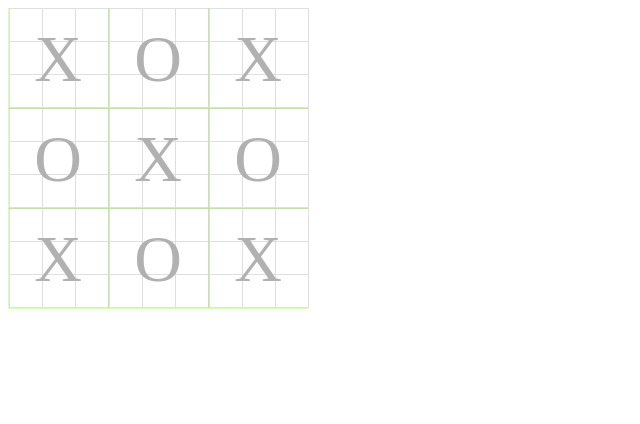
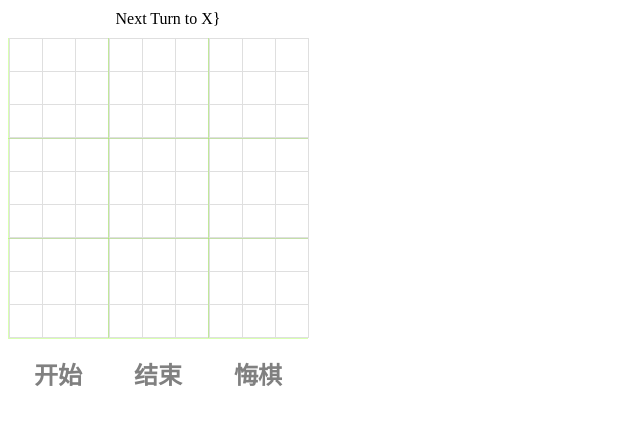
Before and after one commit to xuricky/Super-Tic-Tac-Toe-AI, a React app: page / in a window 1280 px wide. Shown: the top 424 px of the page, without its empty margins (0-640 px from the left). Built offline with nearby package versions, Linux system fonts and the light colour scheme.

Commit message:
add gameinfo && comment

```diff
--- a/index.html
+++ b/index.html
@@ -1,7 +1,7 @@
 <html>
     <head>
         <meta charset="UTF-8" />
-        <title>Hello React!</title>
+        <title>Super Tic-Tac-Toe AI!</title>
     </head>
     <body>
         <div id="example"></div>
--- a/src/common/action.ts
+++ b/src/common/action.ts
@@ -14,29 +14,35 @@ interface UIData {
 }
 
 export class Action {
+    // 单例原型
     private static INSTANCE = new Action();
     public static getInstance() {
         return this.INSTANCE;
     }
+    // 棋子数据
     private actionData: ActionData;
+    // X填充局部棋盘颜色
     private XFillColor: string;
+    // O填充局部期盼颜色
     private OFillColor: string;
+    // 历史数据
     private historyActionDatas: ActionData[];
+    // UI数据
     private uiData: UIData;
     constructor() {
         this._initData();
         this.XFillColor = ColorOption.XFillColor;
         this.OFillColor = ColorOption.OFillColor;
     }
-
+    // 设置X填充颜色
     public setXFillColor(color: string) {
         this.XFillColor = color;
     }
-
+    // 设置O填充颜色
     public setOFillColor(color: string) {
         this.OFillColor = color;
     }
-
+    // 初始化数据
     private _initData() {
         this.actionData = {
             xIsNext: true,
@@ -50,19 +56,38 @@ export class Action {
             premasks: Array(9).fill(false),
         }
     }
-
+    // 初始化开始游戏数据
+    public initStartData() {
+        this.actionData = {
+            xIsNext: true,
+            allData: [],
+            XData: [],
+            OData: [],
+        };
+        this.uiData = {
+            texts: Array(9).fill(null),
+            masks: Array(9).fill(false),
+            premasks: Array(9).fill(false),
+        }
+    }
+    // 清除数据
+    public clearActionData() {
+        this._initData();
+        this.historyActionDatas = [];
+    }
+    // 获取数据
     public getActionData() {
         return this.actionData;
     }
-
+    // 获取UI数据
     public getUIData() {
         return this.uiData;
     }
-
+    // 获取下一步棋 X|O
     public getNextValue(): string {
         return this.actionData.xIsNext ? 'X' : 'O';
     }
-
+    // PUSH DATA
     public pushActionData(data: number[]) {
         let actionData = this.getActionData();
         this.historyActionDatas.push(this._cloneActionData(actionData));
@@ -74,11 +99,11 @@ export class Action {
         actionData.xIsNext = !actionData.xIsNext;
         actionData.allData.push(data);
     }
-
+    // POP DATA
     public popActionData() {
         this.resetActionData(this.historyActionDatas.length - 1);
     }
-
+    // 悔棋，返回第step步
     public resetActionData(step: number) {
         let len = this.historyActionDatas.length;
         if (len === 0) {
@@ -88,13 +113,13 @@ export class Action {
             this.actionData = this.historyActionDatas.splice(step - 1, len)[0];
         }
     }
-
+    // 克隆数据
     private _cloneActionData(data: ActionData) {
         return Object.assign({}, data);
     }
-
-    private clearActionData() {
-        this._initData();
-        this.historyActionDatas = [];
+    // 将ActionData转化为UIData
+    private transferActionDataToUIData() {
+        const xData = this.getActionData().XData;
+        const OData = this.getActionData().OData;
     }
 }
--- /dev/null
+++ b/src/components/gameInfo.tsx
@@ -0,0 +1,31 @@
+import * as React from 'react';
+import { Interface } from 'readline';
+const GameInfoCss = require('../ui/css/gameinfo.css');
+
+export interface GameInfoProps {
+    handleGameStart(): void;
+    handleGameOver(): void;
+    handleBack(): void;
+}
+
+export class GameInfo extends React.Component<GameInfoProps> {
+    constructor(props: GameInfoProps) {
+        super(props);
+    }
+
+    render() {
+        return (
+            <div className={GameInfoCss.gameinfo}>
+                <button onClick={this.props.handleGameStart}>
+                    开始
+                </button>
+                <button onClick={this.props.handleGameOver}>
+                    结束
+                </button>
+                <button onClick={this.props.handleBack}>
+                    悔棋
+                </button>
+            </div>
+        )
+    }
+}
--- a/src/components/super-tic-tac-toe.tsx
+++ b/src/components/super-tic-tac-toe.tsx
@@ -2,23 +2,30 @@ import * as React from 'react';
 import { TicTacToe } from './tic-tac-toe';
 const SuperTicTacToeCss = require('../ui/css/super-tic-tac-toe.css');
 import { Action } from '../common/action';
+import { GameInfo } from './gameInfo';
 
-export interface SuperTicTacToeProps {
+interface SuperTicTacToeProps {
     [propname: string]: any;
 }
+interface SuperTicTacToeState{
+    action: Action;
+}
 
-export class SuperTicTacToe extends React.Component<SuperTicTacToeProps> {
+export class SuperTicTacToe extends React.Component<SuperTicTacToeProps, SuperTicTacToeState> {
     private action: Action;
     constructor(props: SuperTicTacToeProps) {
         super(props);
         this.action = Action.getInstance();
-        this.state = {
+        this.state= {
             action: this.action,
         }
     }
 
     render() {
+        const action = this.state.action;
         return (
+            <div>
+                <div className={SuperTicTacToeCss.title}>{`Next Turn to ${action.getNextValue()}}`}</div>
                 <div className={SuperTicTacToeCss['global-board']}>
                     <div className={SuperTicTacToeCss['local-board']}>
                         {this._renderTicTacToe(0)}
@@ -36,17 +43,24 @@ export class SuperTicTacToe extends React.Component<SuperTicTacToeProps> {
                         {this._renderTicTacToe(8)}
                     </div>
                 </div>
+                <GameInfo handleGameStart={() => this._handleGameStart()}
+                          handleGameOver={() => this._handleGameOver()}
+                          handleBack={() => this._handleBack()}></GameInfo>
+            </div>
         )
     }
 
     _renderTicTacToe(i: number) {
+        const action = this.state.action;
+        const UIData = action.getUIData();
         return (
-            <div className={SuperTicTacToeCss.mask}>
+            <div className={UIData.masks[i] && !UIData.premasks[i] ? SuperTicTacToeCss.mask : SuperTicTacToeCss.nomask}>
                 <div className={SuperTicTacToeCss.text}>
-                    {i % 2 === 0 ? 'X' : 'O'}
+                    {UIData.texts[i]}
                 </div>
                 <TicTacToe handleSquareClick={(index: number)=> this._handleClick([i, index])}
-                            handleSquareMouseEnter={(index: number) => this._handleMouseEnter([i, index])}></TicTacToe>
+                            handleSquareMouseEnter={(index: number) => this._handleMouseEnter([i, index])}>
+                </TicTacToe>
             </div>
         )
     }
@@ -58,4 +72,18 @@ export class SuperTicTacToe extends React.Component<SuperTicTacToeProps> {
     _handleMouseEnter(id: number[]) {
         console.log(id);
     }
+
+    _handleGameStart(){
+        this.action.initStartData();
+        this.setState({action: this.action});
     }
+
+    _handleGameOver() {
+        this.action.clearActionData();
+        this.setState({action: this.action});
+    }
+
+    _handleBack() {
+
+    }
+}
--- /dev/null
+++ b/src/ui/css/gameinfo.css
@@ -0,0 +1,26 @@
+:local(.gameinfo) {
+    width: 300px;
+    margin-top: 20px;
+    display: flex;
+    justify-content: space-around;
+}
+
+:local(button) {
+    background: #fff;
+    border: none;
+    font-size: 24px;
+    font-weight: bold;
+    line-height: 34px;
+    height: 34px;
+    text-align: center;
+    width: 70px;
+    color: gray;
+}
+
+:local(button:focus) {
+    outline: none;
+}
+
+:local(button:hover) {
+    color: #000;
+}
--- a/src/ui/css/super-tic-tac-toe.css
+++ b/src/ui/css/super-tic-tac-toe.css
@@ -1,3 +1,9 @@
+:local(.title) {
+    width: 300px;
+    text-align: center;
+    margin: 10px;
+}
+
 :local(.global-board) {
     display: flex;
     flex-direction: row;
```
Lines whose indentation alone changed are shown as unchanged.
